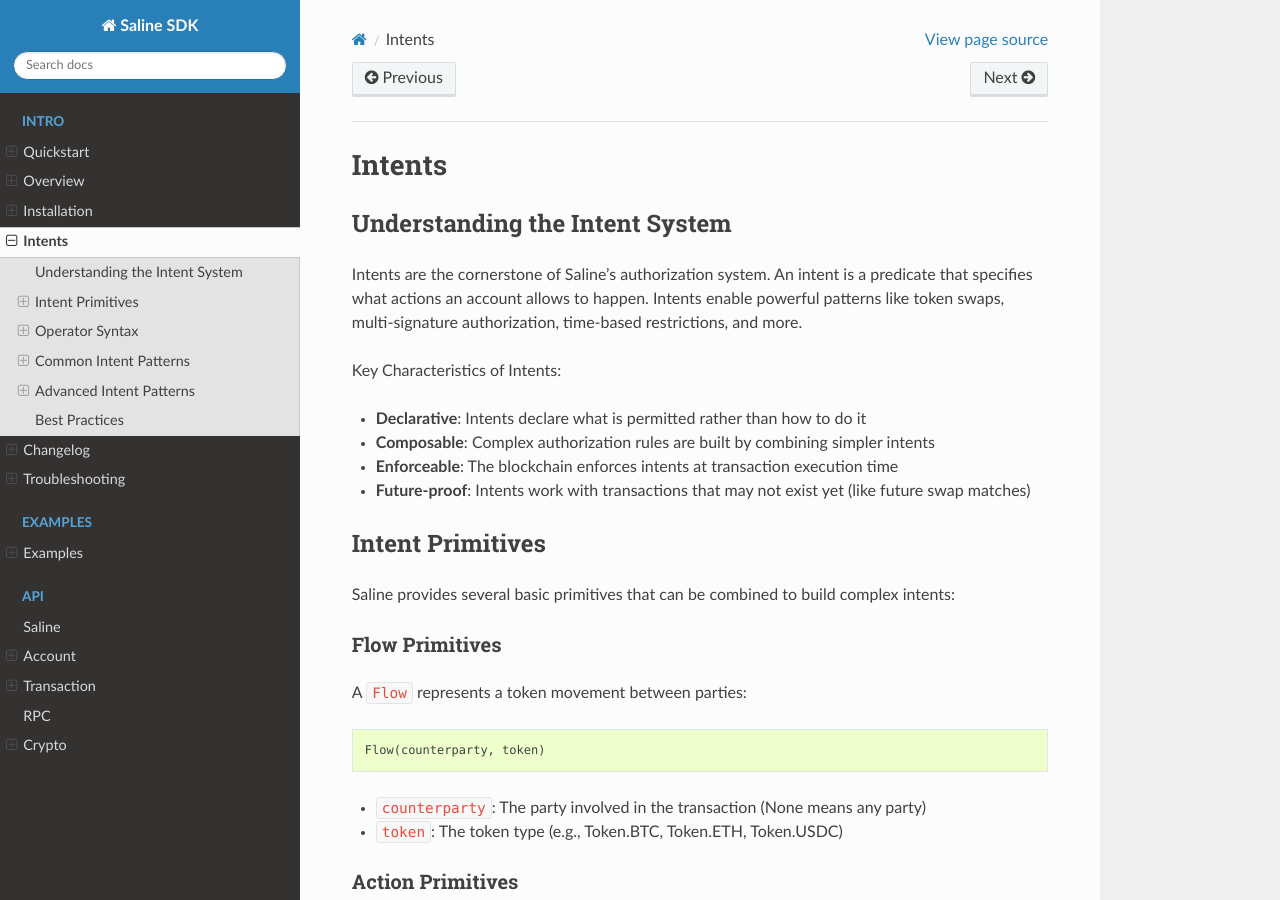
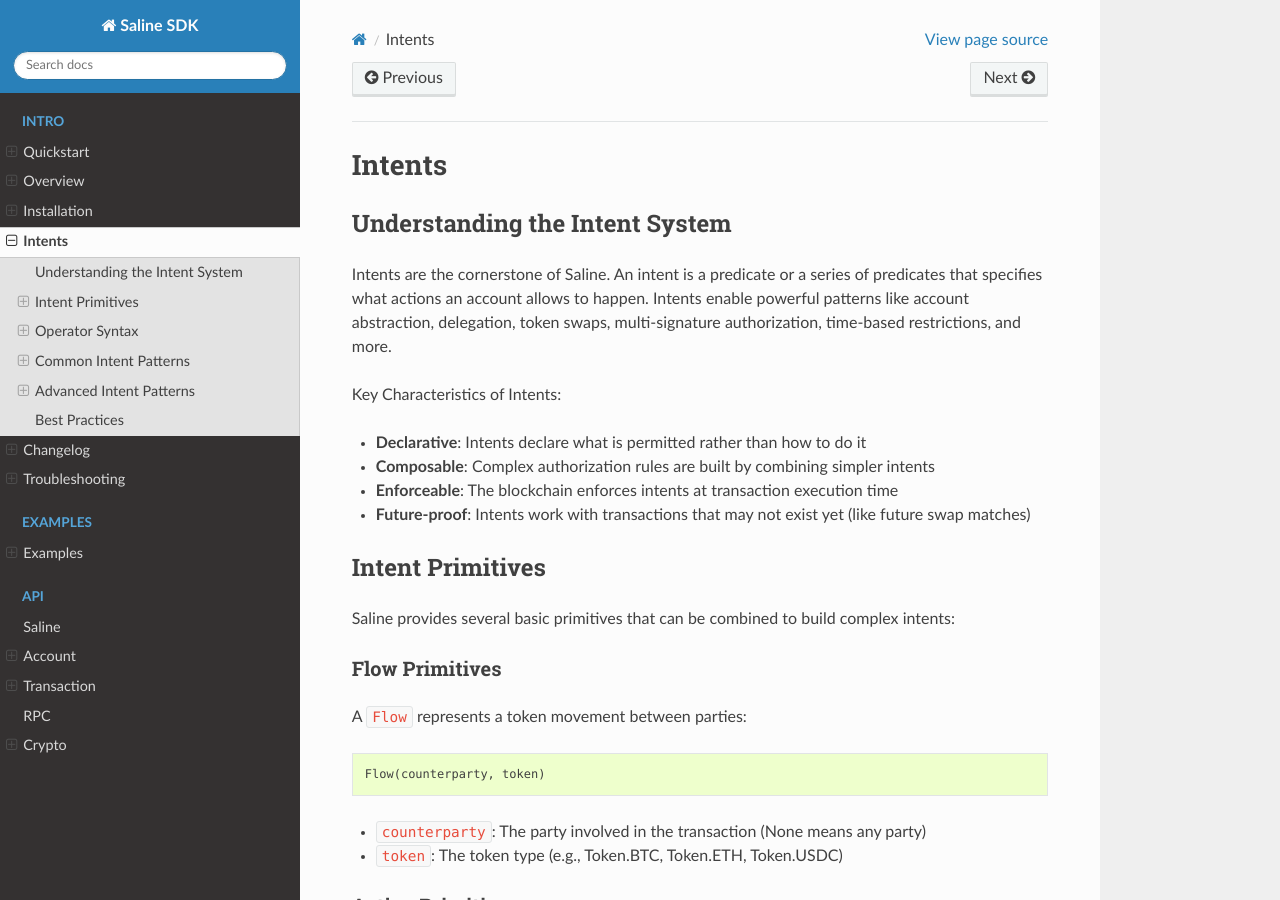
Before and after one commit to risingsealabs/saline-sdk, a Sphinx documentation site: the page built from docs/intents.rst, in a window 1280 px wide and 900 px high. Built offline with Sphinx 7.4.7 and the Read the Docs theme 3.1.0, drawn with Linux system fonts in a browser that asks for light colours; the version number is read from the project's files by our own code; some of the changed text lies outside the part shown.

Commit message:
update intent explaination

```diff
--- a/docs/api/transaction/bindings.rst
+++ b/docs/api/transaction/bindings.rst
@@ -93,5 +93,3 @@ Utility Functions
 .. autofunction:: saline_sdk.transaction.bindings.dumps
 
 .. autofunction:: saline_sdk.transaction.bindings.loads
-
-.. autofunction:: saline_sdk.transaction.bindings.roundtrip
--- a/docs/intents.rst
+++ b/docs/intents.rst
@@ -5,7 +5,7 @@ Intents
 Understanding the Intent System
 ==============================
 
-Intents are the cornerstone of Saline's authorization system. An intent is a predicate that specifies what actions an account allows to happen. Intents enable powerful patterns like token swaps, multi-signature authorization, time-based restrictions, and more.
+Intents are the cornerstone of Saline. An intent is a predicate or a series of predicates that specifies what actions an account allows to happen. Intents enable powerful patterns like account abstraction, delegation, token swaps, multi-signature authorization, time-based restrictions, and more.
 
 Key Characteristics of Intents:
 
--- a/pyproject.toml
+++ b/pyproject.toml
@@ -38,6 +38,7 @@ dependencies = [
 
 [tool.poetry.group.dev.dependencies]
 pytest = "^8.3.4"
+sphinx-autobuild = "^2024.10.3"
 
 [build-system]
 requires = ["poetry-core>=2.0.0,<3.0.0"]
```
Also changed, not shown: other parts of docs/intents.rst (+2 -2 lines), 1 other file.
